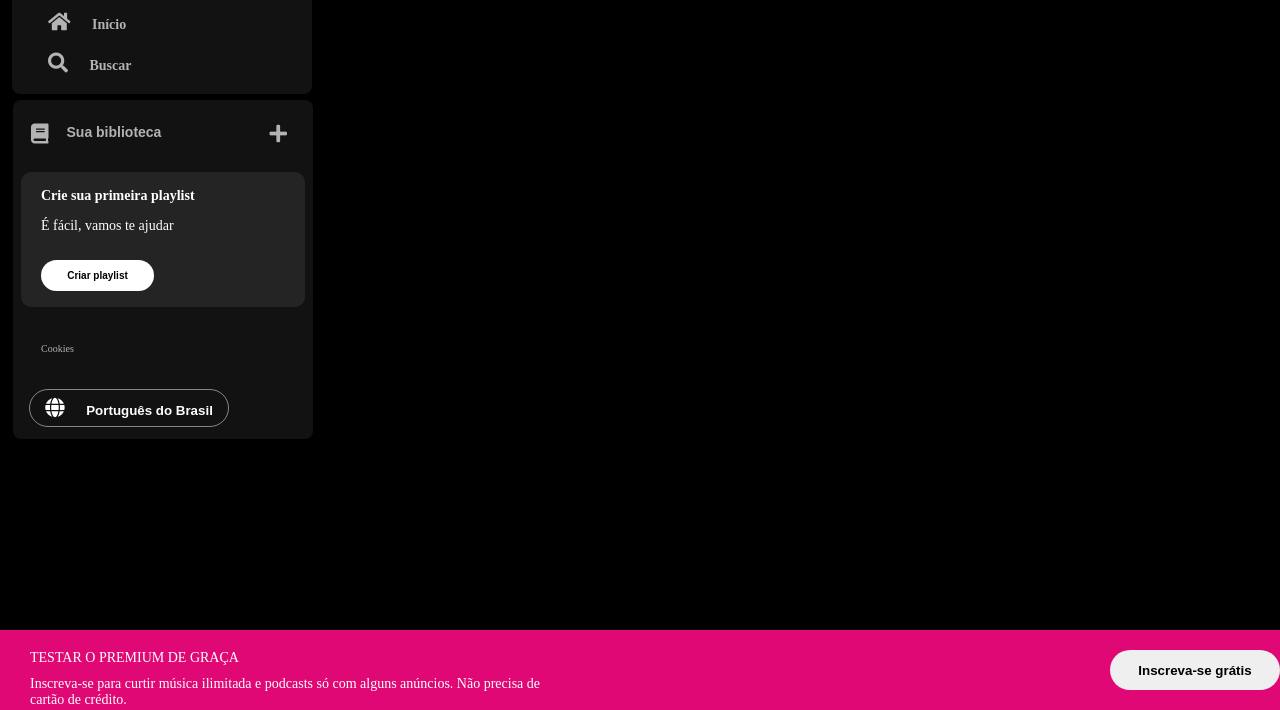
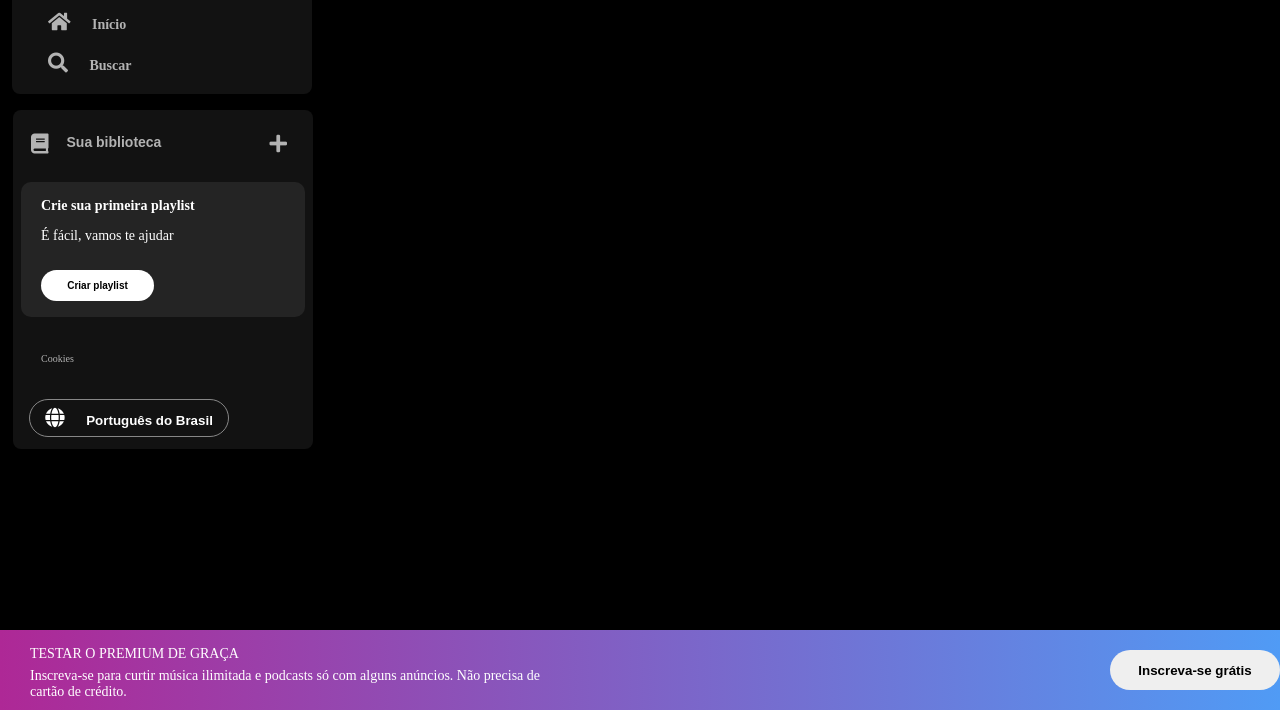
Before and after one commit to Matheus-Madureira-Gomes/Spotify, a plain HTML site: page index.html in a window 1280 px wide. Shown: the part 90-800 px from the top of the page. Drawn offline with Linux system fonts and the light colour scheme.

Commit message:
background degrade

```diff
--- a/style.css
+++ b/style.css
@@ -56,7 +56,7 @@ h1{
     color: #b3b3b3;
     font-weight: 600;
     font-size: 14px;
-    margin-top: 190px;
+    margin-top: 200px;
     width: 284px;
     margin-left: 5px;
 }
@@ -162,7 +162,7 @@ span.fa-plus{
     height: 80px;
     bottom: 0;
     left: 0;
-    background-color: #e00874;
+    background: linear-gradient(to right, #ae2896, #509bf5);
 }
 .text_footer{
     display: flex;
@@ -175,7 +175,7 @@ span.fa-plus{
     font-family: "DM Sans" sans-serif;
     font-weight: 300;
     font-size: 14px;
-    padding: 10px 20px 0px 30px;
+    padding: 6px 20px 0px 30px;
     text-decoration: none;
 }
 .div-footer_button{
```
